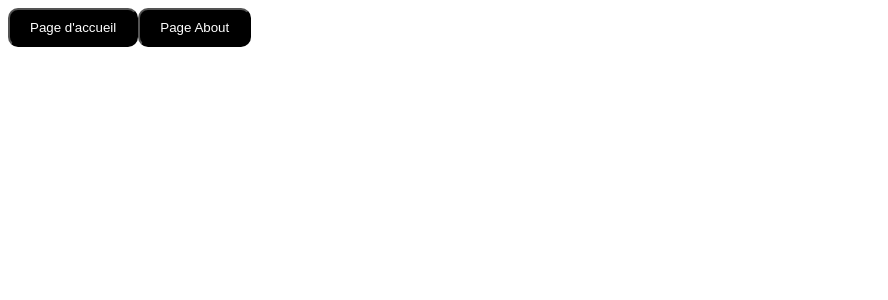
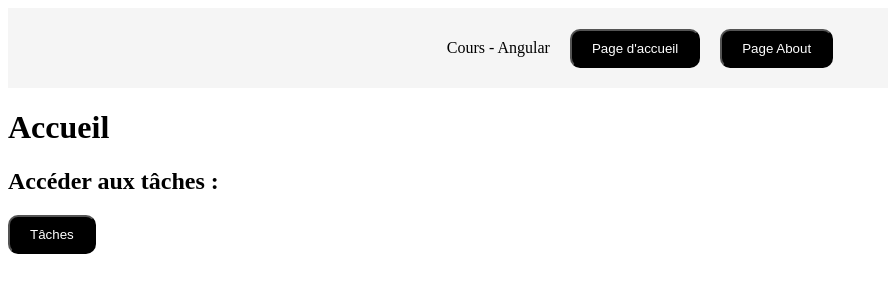
Before and after one commit to theorcd31/taskboard-pro, an Angular app: page / in a window 1280 px wide. Shown: the top 300 px of the page, without its empty margins (0-888 px from the left). Built offline with nearby package versions, Linux system fonts and the light colour scheme.

Commit message:
1er commit

```diff
--- /dev/null
+++ b/src/app/about/routes.ts
@@ -0,0 +1,6 @@
+import { Routes } from '@angular/router';
+import { AboutComponent } from './about.component';
+
+export const ABOUT_ROUTES: Routes = [
+    { path : '', component : AboutComponent}
+];
--- a/src/app/app.routes.ts
+++ b/src/app/app.routes.ts
@@ -1,8 +1,8 @@
 import { Routes } from '@angular/router';
 import { HomeComponent } from './home/home.component';
-import { AboutComponent } from './about/about.component';
 
 export const routes: Routes = [
-    { path : 'home', component : HomeComponent },
-    { path : 'about', component : AboutComponent }
+    { path : '', component : HomeComponent },
+    { path : 'about', loadChildren: () => import('./about/routes').then(m => m.ABOUT_ROUTES) },
+    { path: 'tasks', loadChildren: () => import('./features/tasks/tasks-page/routes').then(m => m.TASKS_ROUTES) }
 ];
--- /dev/null
+++ b/src/app/features/tasks/tasks-page/routes.ts
@@ -0,0 +1,6 @@
+import { Routes } from '@angular/router';
+import { TasksPageComponent } from './tasks-page.component';
+
+export const TASKS_ROUTES: Routes = [
+    { path : '', component : TasksPageComponent}
+];
--- /dev/null
+++ b/src/app/features/tasks/tasks-page/tasks-page.component.html
@@ -0,0 +1,20 @@
+<h2>Liste de tâches</h2>
+
+@if (tasks$ | async; as tasks) {
+  <ul>
+    @for(t of tasks; track t.id) {
+      <li>{{ t.title }}</li>
+    }
+  </ul>
+} @else {
+  <p>Chargement des tâches...</p>
+}
+
+
+<hr />
+
+<h3>Actions</h3>
+
+<button (click)="addTask('Nouvelle tâche')">
+  Ajouter une tâche
+</button>
--- /dev/null
+++ b/src/app/features/tasks/tasks-page/tasks-page.component.ts
@@ -0,0 +1,20 @@
+import { Component, inject } from '@angular/core';
+import { TaskService } from '../../../core/services/task.service';
+import { AsyncPipe } from '@angular/common';
+
+@Component({
+  selector: 'app-tasks-page',
+  imports: [AsyncPipe],
+  templateUrl: './tasks-page.component.html',
+  styleUrl: './tasks-page.component.css'
+})
+export class TasksPageComponent {
+  count = 0;
+  intervalId: any;
+
+  taskService = inject(TaskService);
+  tasks$ = this.taskService.tasks$;
+  addTask(title: string) {
+    this.taskService.addTask(title);
+  }
+}
--- a/src/app/header/header.component.css
+++ b/src/app/header/header.component.css
@@ -1,18 +1,29 @@
+.header {
+    display: flex;
+    align-items: center;
+    justify-content: center;
+    gap: 20px;
+
+    background-color: #f5f5f5;
+    padding: 15px 0;
+}
+
 .btn-primary {
     background-color: #000000;
     border-color: #000000;
     color: white;
     border-radius: 10px;
     padding: 10px 20px;
+    cursor: pointer;
+    transition: all 0.25s;
 }
 
 .btn-primary:hover {
     background-color: white;
     border-color: black;
     color: black;
-    border-radius: 10px;
 }
 
-.btnOnClick{
- opacity: 0.6;
+.btnOnClick {
+    opacity: 0.6;
 }
--- a/src/app/header/header.component.html
+++ b/src/app/header/header.component.html
@@ -1,4 +1,5 @@
-<header>
-    <button routerLink="/home" class="btn-primary" routerLinkActive="btnOnClick">Page d'accueil</button>
-    <button routerLink="/about" class="btn-primary" routerLinkActive="btnOnClick">Page About</button>
-</header>
+ <header class="header">
+    <p>Cours - Angular</p>
+    <button routerLink="" class="btn-primary">Page d'accueil</button>
+    <button routerLink="/about" class="btn-primary">Page About</button>
+  </header>
--- a/src/app/home/home.component.css
+++ b/src/app/home/home.component.css
@@ -0,0 +1,17 @@
+.btn-primary {
+    background-color: #000000;
+    border-color: #000000;
+    color: white;
+    border-radius: 10px;
+    padding: 10px 20px;
+}
+
+.btn-primary:hover {
+    background-color: white;
+    border-color: black;
+    color: black;
+}
+
+.btnOnClick{
+ opacity: 0.6;
+}
--- a/src/app/home/home.component.html
+++ b/src/app/home/home.component.html
@@ -1,20 +1,4 @@
-<h2>Liste de tâches</h2>
+<h1>Accueil</h1>
 
-@if (tasks$ | async; as tasks) {
-  <ul>
-    @for(t of tasks; track t.id) {
-      <li>{{ t.title }}</li>
-    }
-  </ul>
-} @else {
-  <p>Chargement des tâches...</p>
-}
-
-
-<hr />
-
-<h3>Actions</h3>
-
-<button (click)="addTask('Nouvelle tâche')">
-  Ajouter une tâche
-</button>
+<h2>Accéder aux tâches :</h2>
+<button routerLink="/tasks" class="btn-primary">Tâches</button>
--- a/src/app/home/home.component.ts
+++ b/src/app/home/home.component.ts
@@ -1,21 +1,14 @@
 import { AsyncPipe } from '@angular/common';
 import { Component, inject } from '@angular/core';
 import { TaskService } from '../core/services/task.service';
+import { RouterLink } from '@angular/router';
 
 @Component({
   selector: 'app-home',
-  imports: [AsyncPipe],
+  imports: [AsyncPipe, RouterLink],
   templateUrl: './home.component.html',
   styleUrl: './home.component.css'
 })
 export class HomeComponent {
 
-  count = 0;
-  intervalId: any;
-
-  taskService = inject(TaskService);
-  tasks$ = this.taskService.tasks$;
-  addTask(title: string) {
-    this.taskService.addTask(title);
-  }
 }
```
Also changed, not shown: src/app/features/tasks/tasks-page/tasks-page.component.css (added).
